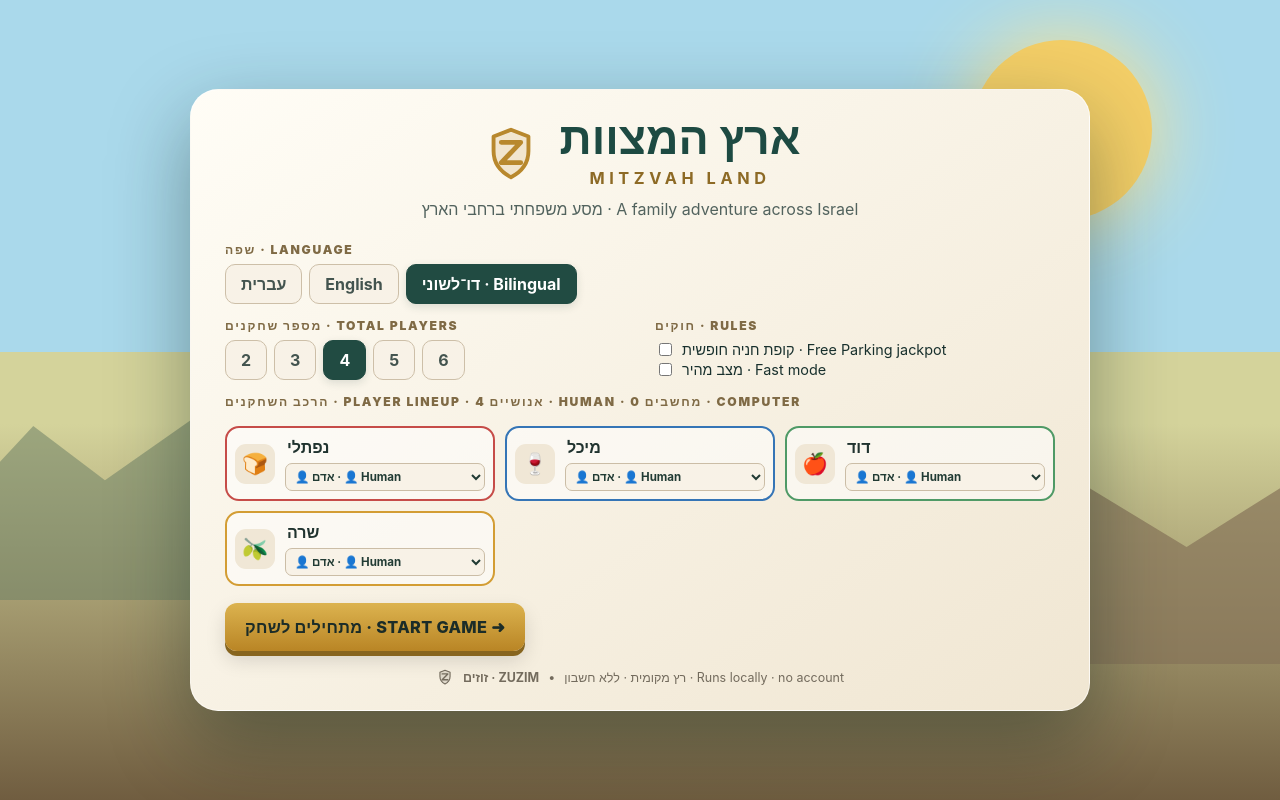
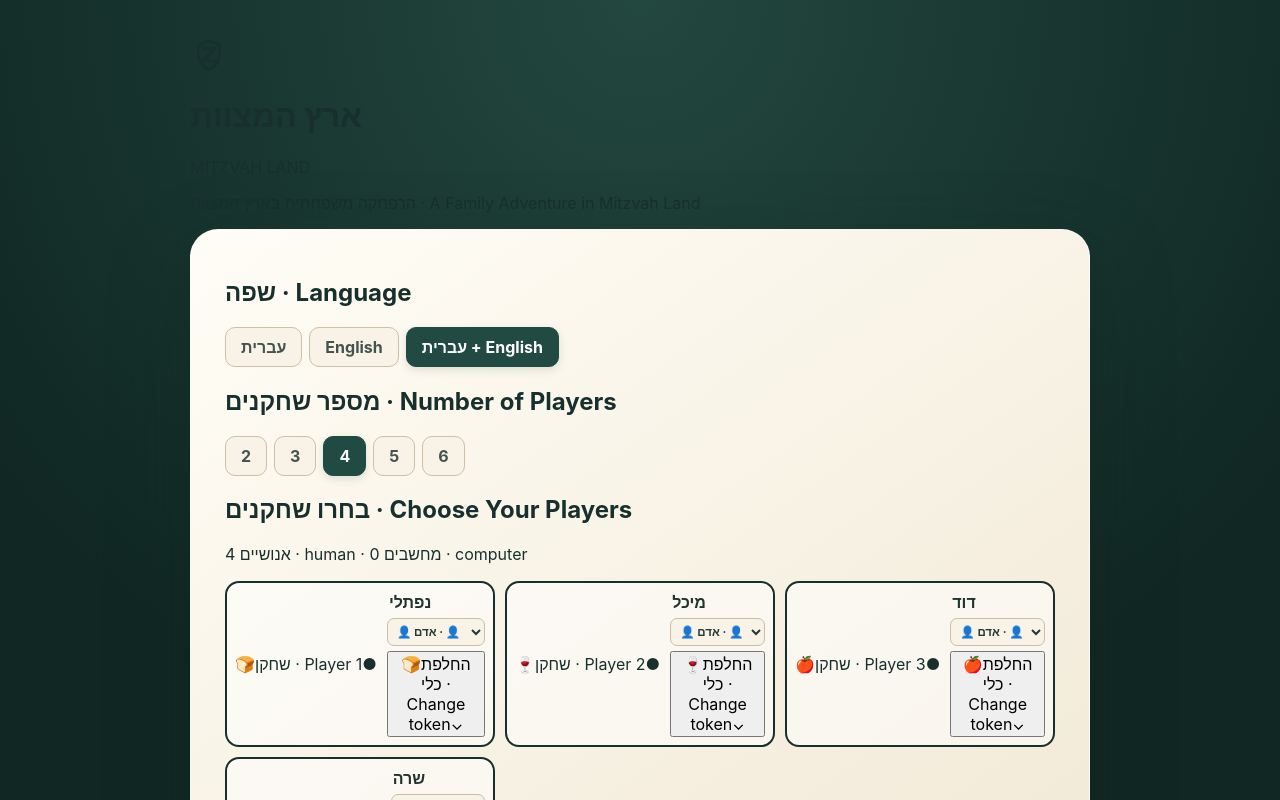
Before and after one commit to naftali-spitz/mitzvah-land, a React (Vite) app: page / in a window 1280 px wide. Shown: the top 800 px of the page. Built offline with nearby package versions, Linux system fonts and the light colour scheme.

Commit message:
Redesign setup lobby with player cards, token picker and persistent preferences

```diff
--- a/src/components/SetupScreen.tsx
+++ b/src/components/SetupScreen.tsx
@@ -1,79 +1,305 @@
-import { useMemo, useState } from 'react';
-import { motion } from 'framer-motion';
-import { useGameStore } from '../store/gameStore';
-import type { Lang, Player } from '../types/game';
-import { CurrencyIcon } from './CurrencyIcon';
+import { useEffect, useMemo, useState } from "react";
+import { motion, useReducedMotion } from "framer-motion";
+import { useGameStore } from "../store/gameStore";
+import type { Lang, Player } from "../types/game";
+import { CurrencyIcon } from "./CurrencyIcon";
 
-const tokens = ['🍞', '🍷', '🍎', '🫒', '🚌', '🎒', '🥾', '🏠', '✡', '📚'];
-const colors = ['#c64c48', '#3575b6', '#4f9a66', '#d39d34', '#8c5bb5', '#df6b9b'];
-type SeatType = 'human' | 'computer';
-type Difficulty = NonNullable<Player['aiDifficulty']>;
+const TOKENS = ["🍞", "🍷", "🍎", "🫒", "🚌", "🎒", "🥾", "🏠", "✡", "📚"];
+const COLORS = ["#c64c48", "#3575b6", "#4f9a66", "#d39d34", "#8c5bb5", "#df6b9b"];
+const STORAGE_KEY = "mitzvah-land-setup-v1";
+type SeatType = "human" | "computer";
+type Difficulty = NonNullable<Player["aiDifficulty"]>;
+
+interface SetupPreferences {
+  count: number;
+  names: string[];
+  chosen: string[];
+  seatTypes: SeatType[];
+  difficulties: Difficulty[];
+  freeParking: boolean;
+  fast: boolean;
+}
+
+const defaultSetup: SetupPreferences = {
+  count: 4,
+  names: ["נפתלי", "מיכל", "דוד", "שרה", "", ""],
+  chosen: TOKENS.slice(0, 6),
+  seatTypes: Array(6).fill("human"),
+  difficulties: Array(6).fill("medium"),
+  freeParking: false,
+  fast: false,
+};
+
+function savedPreferences(): SetupPreferences {
+  try {
+    const value = localStorage.getItem(STORAGE_KEY);
+    if (!value) return defaultSetup;
+    const saved: Partial<SetupPreferences> = JSON.parse(value);
+    if (!saved || !Number.isInteger(saved.count) || saved.count! < 2 || saved.count! > 6 ||
+        !Array.isArray(saved.names) || saved.names.length !== 6 ||
+        !Array.isArray(saved.chosen) || saved.chosen.length !== 6 ||
+        !Array.isArray(saved.seatTypes) || saved.seatTypes.length !== 6 ||
+        !Array.isArray(saved.difficulties) || saved.difficulties.length !== 6) return defaultSetup;
+    if (!saved.names.every(value => typeof value === "string") ||
+        !saved.chosen.every(value => TOKENS.includes(value)) ||
+        new Set(saved.chosen).size !== 6 ||
+        !saved.seatTypes.every(value => value === "human" || value === "computer") ||
+        !saved.difficulties.every(value => value === "easy" || value === "medium" || value === "hard")) return defaultSetup;
+    return {
+      count: saved.count,
+      names: saved.names,
+      chosen: saved.chosen,
+      seatTypes: saved.seatTypes,
+      difficulties: saved.difficulties,
+      freeParking: !!saved.freeParking,
+      fast: !!saved.fast,
+    };
+  } catch {
+    return defaultSetup;
+  }
+}
 
 export function SetupScreen() {
   const { lang, setupLang, newGame } = useGameStore();
-  const [count, setCount] = useState(4);
-  const [names, setNames] = useState(['נפתלי', 'מיכל', 'דוד', 'שרה', '', '']);
-  const [chosen, setChosen] = useState(tokens.slice(0, 6));
-  const [seatTypes, setSeatTypes] = useState<SeatType[]>(Array(6).fill('human'));
-  const [difficulties, setDifficulties] = useState<Difficulty[]>(Array(6).fill('medium'));
-  const [freeParking, setFreeParking] = useState(false);
-  const [fast, setFast] = useState(false);
-  const label = (he: string, en: string) => lang === 'he' ? he : lang === 'en' ? en : he + ' · ' + en;
-  const setName = (i: number, value: string) => setNames(values => values.map((v, n) => n === i ? value : v));
-  const setSeatType = (i: number, type: SeatType) => {
-    setSeatTypes(values => values.map((v, n) => n === i ? type : v));
-    setNames(values => values.map((value, n) => n === i
-      ? (type === 'computer' ? (lang === 'en' ? 'Computer ' : 'מחשב ') : (lang === 'en' ? 'Player ' : 'שחקן ')) + (i + 1)
-      : value));
-  };
-  const cycleToken = (i: number) => setChosen(values => values.map((v, n) => n === i ? tokens[(tokens.indexOf(v) + 1) % tokens.length] : v));
-  const players = useMemo(() => Array.from({ length: count }, (_, i) => ({
-    name: names[i].trim() || (seatTypes[i] === 'computer' ? 'Computer ' : 'Player ') + (i + 1),
-    token: chosen[i],
-    color: colors[i],
-    isComputer: seatTypes[i] === 'computer',
-    aiDifficulty: seatTypes[i] === 'computer' ? difficulties[i] : undefined,
-  })), [count, names, chosen, seatTypes, difficulties]);
-  const computerCount = players.filter(p => p.isComputer).length;
+  const soundEnabled = useGameStore(state => state.settings.sound);
+  const reducedMotion = useGameStore(state => state.settings.reducedMotion);
+  const motionPreference = useReducedMotion();
+  const [setup, setSetup] = useState(savedPreferences);
+  const [tokenPicker, setTokenPicker] = useState<number | null>(null);
+  const [optionsOpen, setOptionsOpen] = useState(false);
+  const label = (he: string, en: string) =>
+    lang === "he" ? he : lang === "en" ? en : he + " · " + en;
+  const patch = (next: Partial<SetupPreferences>) => setSetup(prev => ({ ...prev, ...next }));
+  const setAt = <T,>(values: T[], i: number, value: T) =>
+    values.map((current, index) => index === i ? value : current);
 
-  return <main className="home-screen" dir={lang === 'he' ? 'rtl' : 'ltr'}>
-    <div className="home-sky"><span className="sun"/><span className="mountain m1"/><span className="mountain m2"/></div>
-    <motion.section className="setup-card" initial={{ opacity: 0, y: 16 }} animate={{ opacity: 1, y: 0 }}>
-      <div className="logo-lockup"><div className="logo-badge"><CurrencyIcon size={62}/></div><div><h1>ארץ המצוות</h1><h2>MITZVAH LAND</h2></div></div>
-      <p className="tagline">{label('מסע משפחתי ברחבי הארץ', 'A family adventure across Israel')}</p>
-      <div className="section-title">{label('שפה', 'Language')}</div>
-      <div className="segmented">
-        {([['he', 'עברית'], ['en', 'English'], ['bi', 'דו־לשוני · Bilingual']] as [Lang, string][]).map(([v, t]) =>
-          <button key={v} className={lang === v ? 'selected' : ''} onClick={() => setupLang(v)}>{t}</button>)}
-      </div>
-      <div className="setup-row"><div><div className="section-title">{label('מספר שחקנים', 'Total players')}</div>
-        <div className="count-picker">{[2, 3, 4, 5, 6].map(n => <button key={n} className={count === n ? 'selected' : ''} onClick={() => setCount(n)}>{n}</button>)}</div>
-      </div><div><div className="section-title">{label('חוקים', 'Rules')}</div>
-        <label className="check"><input type="checkbox" checked={freeParking} onChange={e => setFreeParking(e.target.checked)}/>{label('קופת חניה חופשית', 'Free Parking jackpot')}</label>
-        <label className="check"><input type="checkbox" checked={fast} onChange={e => setFast(e.target.checked)}/>{label('מצב מהיר', 'Fast mode')}</label>
-      </div></div>
-      <div className="section-title">{label('הרכב השחקנים', 'Player lineup')} · {count - computerCount} {label('אנושיים', 'human')} · {computerCount} {label('מחשבים', 'computer')}</div>
-      <div className="players-setup">
-        {Array.from({ length: count }, (_, i) => <div className={'player-setup ' + (seatTypes[i] === 'computer' ? 'computer-seat' : '')} key={i} style={{ borderColor: colors[i] }}>
-          <button className="setup-token" onClick={() => cycleToken(i)} title={label('החלפת כלי', 'Change token')}>{chosen[i]}</button>
-          <div className="player-setup-fields">
-            <input value={names[i]} onChange={e => setName(i, e.target.value)} aria-label={label('שם שחקן', 'Player name') + ' ' + (i + 1)} placeholder={label('שחקן', 'Player') + ' ' + (i + 1)}/>
-            <div className="seat-options">
-              <select aria-label={label('סוג שחקן', 'Player type') + ' ' + (i + 1)} value={seatTypes[i]} onChange={e => setSeatType(i, e.target.value as SeatType)}>
-                <option value="human">{label('👤 אדם', '👤 Human')}</option>
-                <option value="computer">{label('🤖 מחשב', '🤖 Computer')}</option>
-              </select>
-              {seatTypes[i] === 'computer' && <select aria-label={label('רמת קושי', 'Difficulty') + ' ' + (i + 1)} value={difficulties[i]} onChange={e => setDifficulties(values => values.map((v, n) => n === i ? e.target.value as Difficulty : v))}>
-                <option value="easy">{label('קל', 'Easy')}</option>
-                <option value="medium">{label('בינוני', 'Medium')}</option>
-                <option value="hard">{label('קשה', 'Hard')}</option>
-              </select>}
+  useEffect(() => {
+    try { localStorage.setItem(STORAGE_KEY, JSON.stringify(setup)); } catch { /* Private mode: keep settings in memory. */ }
+  }, [setup]);
+
+  useEffect(() => {
+    if (tokenPicker === null) return;
+    const onKey = (event: KeyboardEvent) => {
+      if (event.key === "Escape") setTokenPicker(null);
+    };
+    window.addEventListener("keydown", onKey);
+    return () => window.removeEventListener("keydown", onKey);
+  }, [tokenPicker]);
+
+  const players = useMemo(
+    () => Array.from({ length: setup.count }, (_, i) => ({
+      name: setup.names[i].trim() || label(
+        setup.seatTypes[i] === "computer" ? "מחשב " : "שחקן ",
+        setup.seatTypes[i] === "computer" ? "Computer " : "Player ",
+      ) + (i + 1),
+      token: setup.chosen[i],
+      color: COLORS[i],
+      isComputer: setup.seatTypes[i] === "computer",
+      aiDifficulty: setup.seatTypes[i] === "computer" ? setup.difficulties[i] : undefined,
+    })),
+    [setup, lang],
+  );
+  const computerCount = players.filter(player => player.isComputer).length;
+
+  return (
+    <main className="home-screen setup-screen" dir={lang === "he" ? "rtl" : "ltr"}>
+      <div className="setup-landscape" aria-hidden="true" />
+      <div className="setup-sunlight" aria-hidden="true" />
+      <motion.div
+        className="setup-stage"
+        initial={motionPreference || reducedMotion ? false : { opacity: 0, y: 18 }}
+        animate={{ opacity: 1, y: 0 }}
+        transition={{ duration: 0.45 }}
+      >
+        <header className="setup-hero">
+          <div className="setup-emblem"><CurrencyIcon size={38} /></div>
+          <h1>ארץ המצוות</h1>
+          <div className="setup-english">MITZVAH LAND</div>
+          <p>{label("הרפתקה משפחתית בארץ המצוות", "A Family Adventure in Mitzvah Land")}</p>
+        </header>
+
+        <section className="setup-card" aria-label={label("הגדרות המשחק", "Game setup")}>
+          <div className="setup-controls">
+            <div>
+              <h2 className="setup-label">{label("שפה", "Language")}</h2>
+              <div className="segmented setup-language" role="group" aria-label={label("שפה", "Language")}>
+                {([["he", "עברית"], ["en", "English"], ["bi", "עברית + English"]] as [Lang, string][]).map(([value, text]) =>
+                  <button type="button" key={value} aria-pressed={lang === value}
+                    className={lang === value ? "selected" : ""} onClick={() => setupLang(value)}>
+                    {text}
+                  </button>,
+                )}
+              </div>
+            </div>
+            <div>
+              <h2 className="setup-label">{label("מספר שחקנים", "Number of Players")}</h2>
+              <div className="count-picker" role="group" aria-label={label("מספר שחקנים", "Number of Players")}>
+                {[2, 3, 4, 5, 6].map(value =>
+                  <button key={value} type="button" aria-pressed={setup.count === value}
+                    className={setup.count === value ? "selected" : ""}
+                    onClick={() => patch({ count: value })}>{value}</button>,
+                )}
+              </div>
             </div>
           </div>
-        </div>)}
-      </div>
-      <button className="primary huge" onClick={() => newGame(players, { freeParkingJackpot: freeParking, fastMode: fast })}>{label('מתחילים לשחק', 'START GAME')} <span>➜</span></button>
-      <div className="setup-foot"><CurrencyIcon size={18}/> <b>זוזים · ZUZIM</b><span>•</span>{label('רץ מקומית · ללא חשבון', 'Runs locally · no account')}</div>
-    </motion.section>
-  </main>;
+
+          <div className="setup-player-heading">
+            <h2>{label("בחרו שחקנים", "Choose Your Players")}</h2>
+            <span>{setup.count - computerCount} {label("אנושיים", "human")} · {computerCount} {label("מחשבים", "computer")}</span>
+          </div>
+          <div className={"players-setup setup-count-" + setup.count}>
+            {players.map((player, i) => (
+              <div
+                key={i}
+                className={"player-setup " + (player.isComputer ? "computer-seat" : "")}
+                style={{ "--seat-color": player.color } as React.CSSProperties}
+              >
+                <div className="setup-seat-header">
+                  <span className="setup-meeple" aria-hidden="true">{player.token}</span>
+                  <span className="setup-seat-label">{label("שחקן", "Player")} {i + 1}</span>
+                  <span className="setup-seat-type">{player.isComputer ? "🤖" : "●"}</span>
+                </div>
+                <div className="player-setup-fields">
+                  <input
+                    value={setup.names[i]}
+                    onChange={event => patch({ names: setAt(setup.names, i, event.target.value) })}
+                    aria-label={label("שם שחקן", "Player name") + " " + (i + 1)}
+                    placeholder={label("שם שחקן", "Player name")}
+                    maxLength={32}
+                  />
+                  <div className="seat-options">
+                    <select
+                      aria-label={label("סוג שחקן", "Player type") + " " + (i + 1)}
+                      value={setup.seatTypes[i]}
+                      onChange={event => patch({
+                        seatTypes: setAt(setup.seatTypes, i, event.target.value as SeatType),
+                      })}
+                    >
+                      <option value="human">{label("👤 אדם", "👤 Human")}</option>
+                      <option value="computer">{label("🤖 מחשב", "🤖 Computer")}</option>
+                    </select>
+                    {player.isComputer && (
+                      <select
+                        aria-label={label("רמת קושי", "Difficulty") + " " + (i + 1)}
+                        value={setup.difficulties[i]}
+                        onChange={event => patch({
+                          difficulties: setAt(setup.difficulties, i, event.target.value as Difficulty),
+                        })}
+                      >
+                        <option value="easy">{label("קל", "Easy")}</option>
+                        <option value="medium">{label("בינוני", "Medium")}</option>
+                        <option value="hard">{label("קשה", "Hard")}</option>
+                      </select>
+                    )}
+                  </div>
+                  <button
+                    className="setup-token-button" type="button"
+                    aria-label={label("בחרו כלי", "Choose token") + " " + (i + 1)}
+                    onClick={() => setTokenPicker(i)}
+                  >
+                    <span className="setup-token-medallion">{player.token}</span>
+                    <span>{label("החלפת כלי", "Change token")}</span>
+                    <span aria-hidden="true">⌄</span>
+                  </button>
+                </div>
+              </div>
+            ))}
+          </div>
+
+          <div className="setup-options">
+            <button type="button" className="setup-options-toggle" aria-expanded={optionsOpen}
+              onClick={() => setOptionsOpen(open => !open)}>
+              <span>⚙ {label("אפשרויות משחק", "Game Options")}</span>
+              <span aria-hidden="true">{optionsOpen ? "⌃" : "⌄"}</span>
+            </button>
+            {optionsOpen && (
+              <div className="setup-options-content">
+                <label className="check">
+                  <input type="checkbox" checked={setup.freeParking}
+                    onChange={event => patch({ freeParking: event.target.checked })} />
+                  {label("קופת חניה חופשית", "Free Parking jackpot")}
+                </label>
+                <label className="check">
+                  <input type="checkbox" checked={setup.fast}
+                    onChange={event => patch({ fast: event.target.checked })} />
+                  {label("מצב מהיר", "Fast mode")}
+                </label>
+                <label className="check">
+                  <input type="checkbox" checked={soundEnabled}
+                    onChange={event => useGameStore.getState().setSoundEnabled(event.target.checked)} />
+                  {label("צלילים", "Sound effects")}
+                </label>
+                <label className="check">
+                  <input type="checkbox" checked={reducedMotion}
+                    onChange={event => useGameStore.setState(state => ({
+                      settings: { ...state.settings, reducedMotion: event.target.checked },
+                    }))} />
+                  {label("הפחתת אנימציות", "Reduced motion")}
+                </label>
+              </div>
+            )}
+          </div>
+
+          <button
+            type="button" className="primary huge setup-start"
+            onClick={() => newGame(players, {
+              freeParkingJackpot: setup.freeParking,
+              fastMode: setup.fast,
+              sound: soundEnabled,
+              reducedMotion,
+            })}
+          >
+            <span aria-hidden="true">▶</span>
+            {label("מתחילים לשחק", "START GAME")}
+          </button>
+          <div className="setup-foot">
+            <CurrencyIcon size={16} /> <strong>זוזים · ZUZIM</strong>
+            <span>•</span> {label("משחק משפחתי ללא חשבון", "Local family game · no account")}
+          </div>
+        </section>
+      </motion.div>
+      {tokenPicker !== null && (
+        <div className="setup-picker-backdrop" onClick={() => setTokenPicker(null)}>
+          <div role="dialog" aria-modal="true" className="setup-picker"
+            aria-label={label("בחירת כלי משחק", "Choose a token")}
+            onClick={event => event.stopPropagation()}>
+            <div className="setup-picker-top">
+              <h2>{label("בחרו כלי משחק", "Choose a token")}</h2>
+              <button type="button" onClick={() => setTokenPicker(null)}
+                aria-label={label("סגור", "Close")}>✕</button>
+            </div>
+            <div className="setup-token-grid">
+              {TOKENS.map(token => {
+                const taken = setup.chosen.some((picked, index) =>
+                  index !== tokenPicker && index < setup.count && picked === token,
+                );
+                return (
+                  <button
+                    key={token} type="button"
+                    disabled={taken}
+                    className={setup.chosen[tokenPicker] === token ? "selected" : ""}
+                    aria-label={label("כלי", "Token") + " " + token}
+                    aria-pressed={setup.chosen[tokenPicker] === token}
+                    title={taken ? label("כלי תפוס", "Already chosen") : undefined}
+                    onClick={() => {
+                      // Swap with an inactive seat if needed to maintain all six unique tokens.
+                      const owner = setup.chosen.findIndex((picked, index) =>
+                        index !== tokenPicker && picked === token,
+                      );
+                      const updated = setup.chosen.slice();
+                      if (owner >= 0) updated[owner] = updated[tokenPicker];
+                      updated[tokenPicker] = token;
+                      patch({ chosen: updated });
+                      setTokenPicker(null);
+                    }}
+                  >{token}</button>
+                );
+              })}
+            </div>
+            <p>{label("לכל שחקן כלי משחק ייחודי", "Each player gets a unique token")}</p>
+          </div>
+        </div>
+      )}
+    </main>
+  );
 }
```
